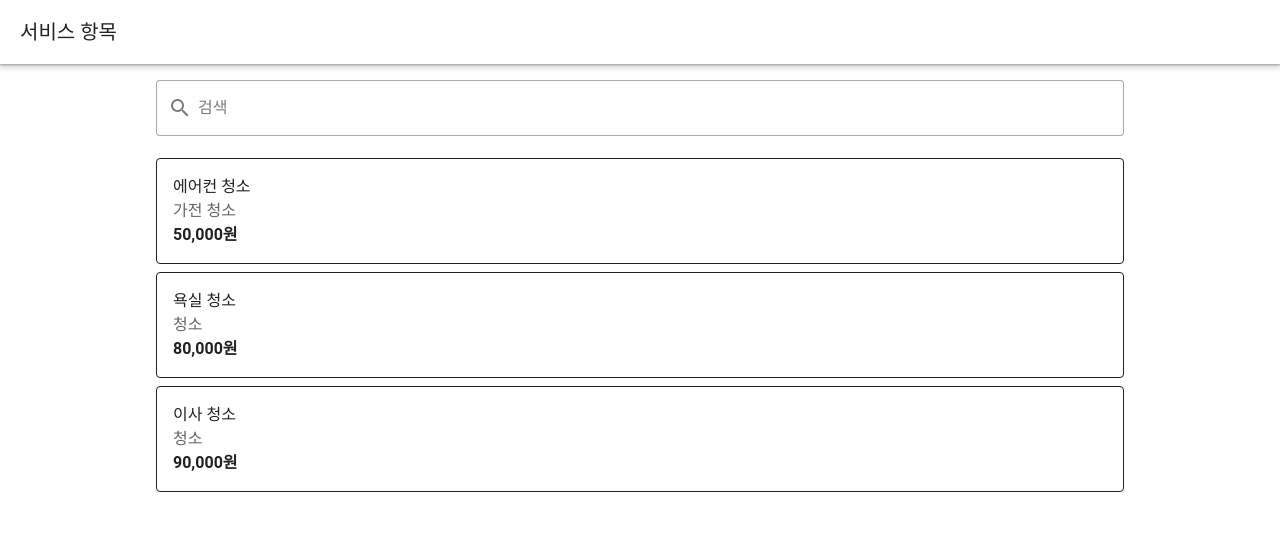
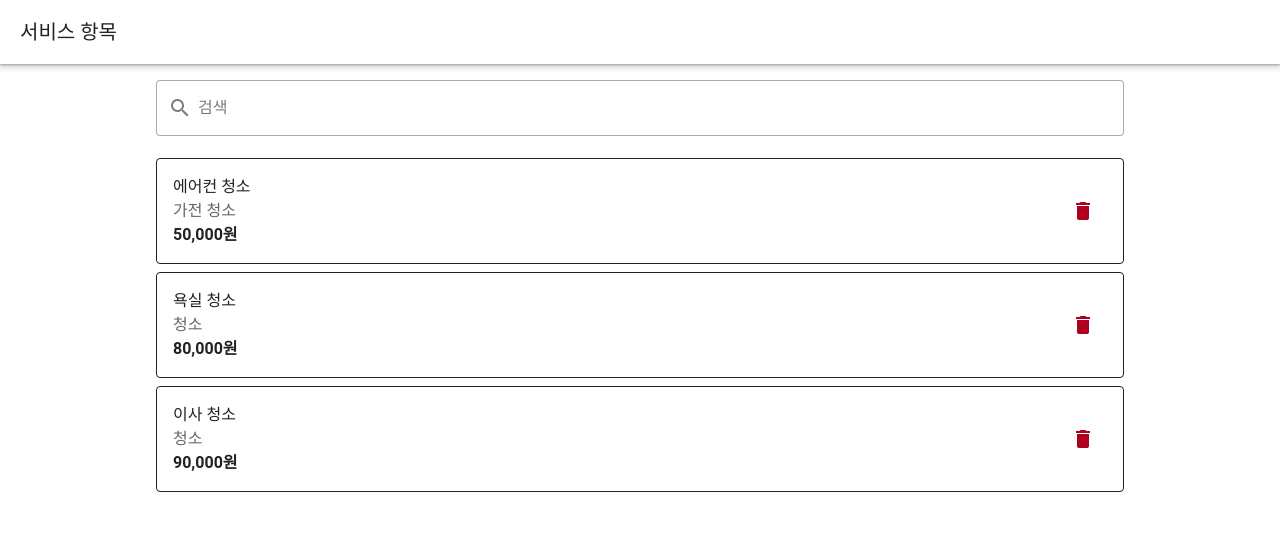
Before and after one commit to tncnsfs/202609_HSBM001, a Vue app in the folder frontend/: page / in a window 1280 px wide. Shown: the top 542 px of the page. Built offline with nearby package versions, Linux system fonts and the light colour scheme; a small style sheet from the web is missing.

Commit message:
서비스 항목 CRUD (프론트 메모리)

```diff
--- a/frontend/src/pages/index.vue
+++ b/frontend/src/pages/index.vue
@@ -2,26 +2,96 @@
 <v-app-bar title="서비스 항목" />
 <v-container class="pa-4">
   <v-text-field v-model="keyword" label="검색" prepend-inner-icon="mdi-magnify" variant="outlined" />
-  <v-card v-for="item in filtered" :key="item.id" class="mb-2 pa-4" variant="outlined">
-    <div class="text-h6">{{ item.name }}</div>
-    <div class="text-medium-emphasis">{{ item.category }}</div>
-    <div class="font-weight-bold">{{ item.price.toLocaleString() }}원</div>
+  <v-card
+    v-for="item in filtered" :key="item.id"
+    class="mb-2 pa-4" variant="outlined"
+    @click="openEdit(item)"
+  >
+    <div class="d-flex align-center">
+      <div class="flex-grow-1">
+        <div class="text-h6">{{ item.name }}</div>
+        <div class="text-medium-emphasis">{{ item.category }}</div>
+        <div class="font-weight-bold">{{ item.price.toLocaleString() }}원</div>
+      </div>
+      <v-btn icon="mdi-delete" variant="text" color="error" @click.stop="remove(item.id)" />
+    </div>
   </v-card>
 </v-container>
-<v-btn icon="mdi-plus" color="black" position="fixed" location="bottom right" class="ma-4" />
+
+<v-btn icon="mdi-plus" color="black" position="fixed" location="bottom right" class="ma-4" @click="openCreate" />
+
+<!-- 등록 / 수정 팝업 -->
+<v-dialog v-model="dialog" max-width="500">
+  <v-card :title="editingId === null ? '서비스 등록' : '서비스 수정'">
+    <v-card-text>
+      <v-text-field v-model="form.name" label="서비스명" />
+      <v-select v-model="form.category" :items="categories" label="카테고리" />
+      <v-text-field v-model.number="form.price" label="가격" type="number" suffix="원" />
+    </v-card-text>
+    <v-card-actions>
+      <v-spacer />
+      <v-btn @click="dialog = false">취소</v-btn>
+      <v-btn color="primary" variant="flat" @click="save">저장</v-btn>
+    </v-card-actions>
+  </v-card>
+</v-dialog>
 </template>
 
 <script lang="ts" setup>
 import { ref, computed } from 'vue'
+
+interface ServiceItem {
+  id: number
+  name: string
+  category: string
+  price: number
+}
+
 const keyword = ref('')
+const categories = ['가전 청소', '청소', '이사', '수리']
 
-const items = [
+const items = ref<ServiceItem[]>([
   { id: 1, name: '에어컨 청소', category: '가전 청소', price: 50000 },
   { id: 2, name: '욕실 청소', category: '청소', price: 80000 },
   { id: 3, name: '이사 청소', category: '청소', price: 90000 },
-]
+])
+let nextId = 4
+
 const filtered = computed(() =>
-  items.filter(i => i.name.includes(keyword.value))
+  items.value.filter(i => i.name.includes(keyword.value))
 )
 
+// 삭제
+function remove(id: number) {
+  items.value = items.value.filter(i => i.id !== id)
+}
+
+// 등록 / 수정 공용
+const dialog = ref(false)
+const editingId = ref<number | null>(null)   // null = 등록, 숫자 = 수정 중인 id
+const form = ref({ name: '', category: '', price: 0 })
+
+function openCreate() {
+  editingId.value = null
+  form.value = { name: '', category: '', price: 0 }
+  dialog.value = true
+}
+
+function openEdit(item: ServiceItem) {
+  editingId.value = item.id
+  form.value = { name: item.name, category: item.category, price: item.price }
+  dialog.value = true
+}
+
+function save() {
+  if (editingId.value === null) {
+    // 등록
+    items.value.push({ id: nextId++, ...form.value })
+  } else {
+    // 수정
+    const idx = items.value.findIndex(i => i.id === editingId.value)
+    items.value[idx] = { id: editingId.value, ...form.value }
+  }
+  dialog.value = false
+}
 </script>
```
Also changed, not shown: 1 other file (tests, documents, lock files or other folders).
